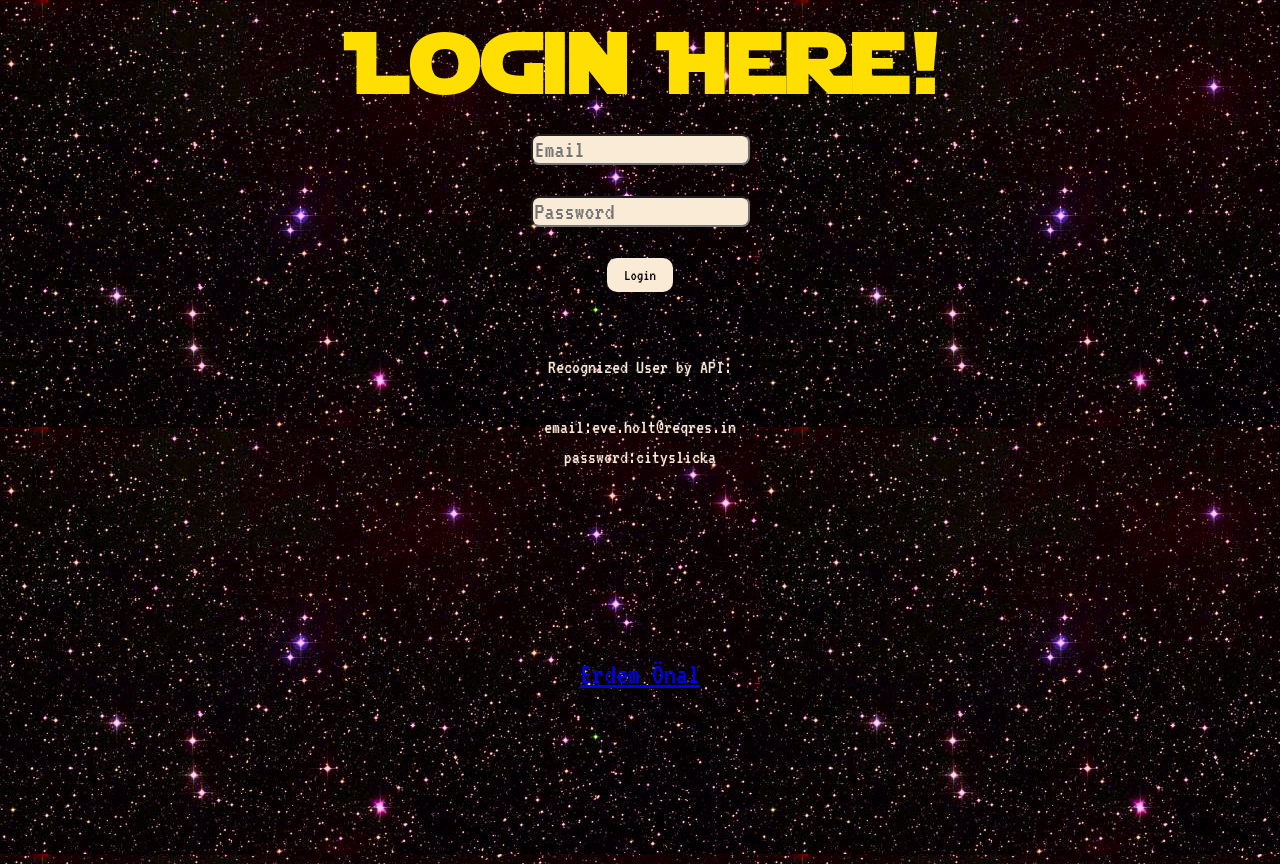
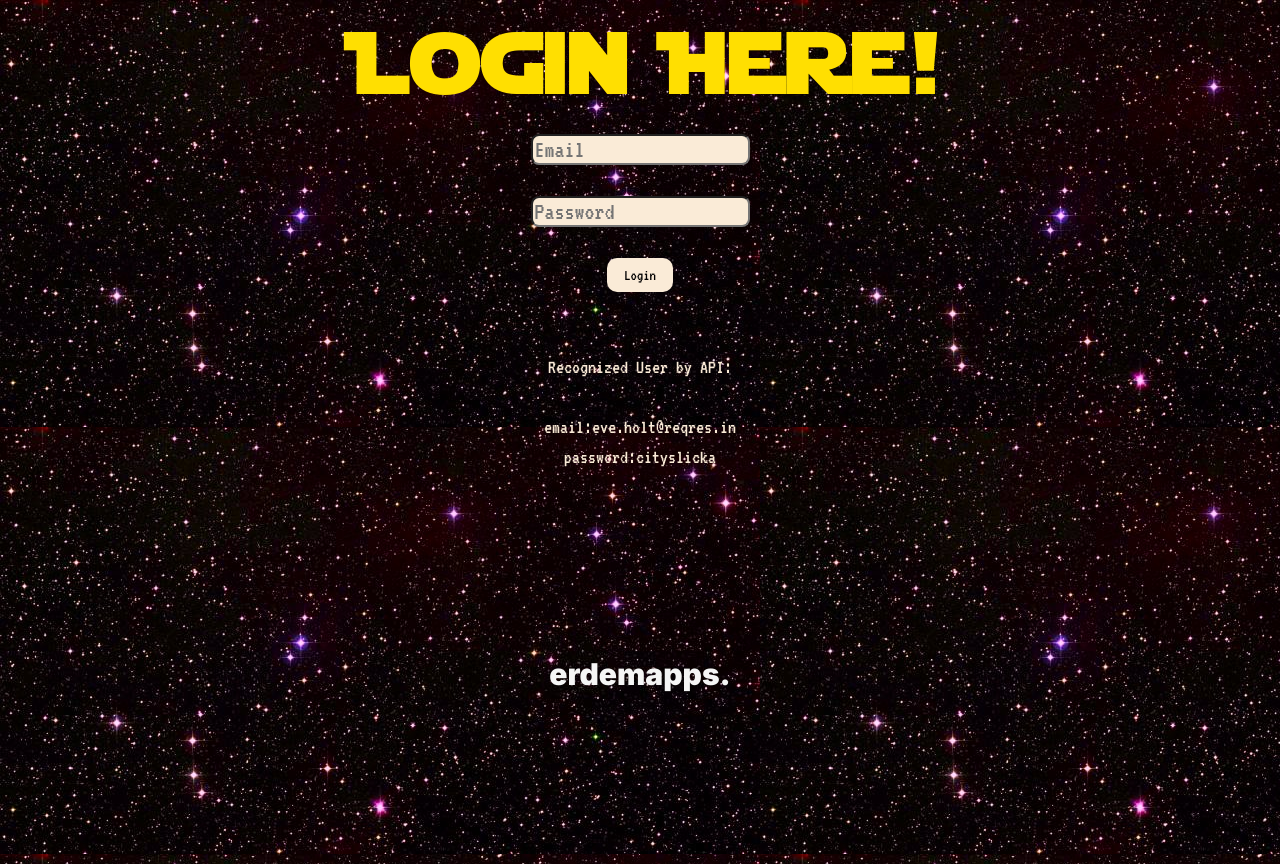
Before and after one commit to erdemonal11/starwarshex_advanced, a React (Vite) app: page / in a window 1280 px wide. Built offline with nearby package versions, Linux system fonts and the light colour scheme; a web font is replaced by a local one.

Commit message:
Label
Label added

```diff
--- a/index.html
+++ b/index.html
@@ -15,7 +15,9 @@
   <link rel="preconnect" href="https://fonts.gstatic.com" crossorigin>
   <link href="https://fonts.googleapis.com/css2?family=VT323&display=swap" rel="stylesheet">
   <link href="https://fonts.cdnfonts.com/css/star-wars" rel="stylesheet">
-
+  <link rel="preconnect" href="https://fonts.googleapis.com">
+  <link rel="preconnect" href="https://fonts.gstatic.com" crossorigin>
+  <link href="https://fonts.googleapis.com/css2?family=Inter:wght@900&family=Montserrat&display=swap" rel="stylesheet">
 </head>
 
 <body>
--- a/package.json
+++ b/package.json
@@ -1,6 +1,6 @@
 {
   "name": "starwarshex_advanced",
-  "homepage": ".",
+  "private": true,
   "version": "0.0.0",
   "type": "module",
   "scripts": {
--- a/src/App.css
+++ b/src/App.css
@@ -73,6 +73,7 @@
 a {
   max-width: fit-content;
   max-height: fit-content;
+  text-decoration: none;
 }
 
 h1 {
@@ -390,3 +391,9 @@
     width: 90vw;
   }
 }
+.erdemlabel {
+  font-family: 'Inter', sans-serif;
+  font-size: 30px;
+  color:whitesmoke;
+  animation: erdemlabel 35s linear infinite;
+}
--- a/src/pages/login.jsx
+++ b/src/pages/login.jsx
@@ -69,7 +69,7 @@
         </form>
       </div>
       <br /><br /><br /><br /><br /><br />
-  <a href="https://www.linkedin.com/in/erdem-%C3%B6nal-354413224/" target="_blank" className="erdem">Erdem Önal</a> </div>
+      <div className="erdemlabel"><a href="https://github.com/erdemonal11" target="_blank" className="erdemlabel">erdemapps.</a></div> </div>
 
   );
 };
```
Also changed, not shown: vercel.json (added).
